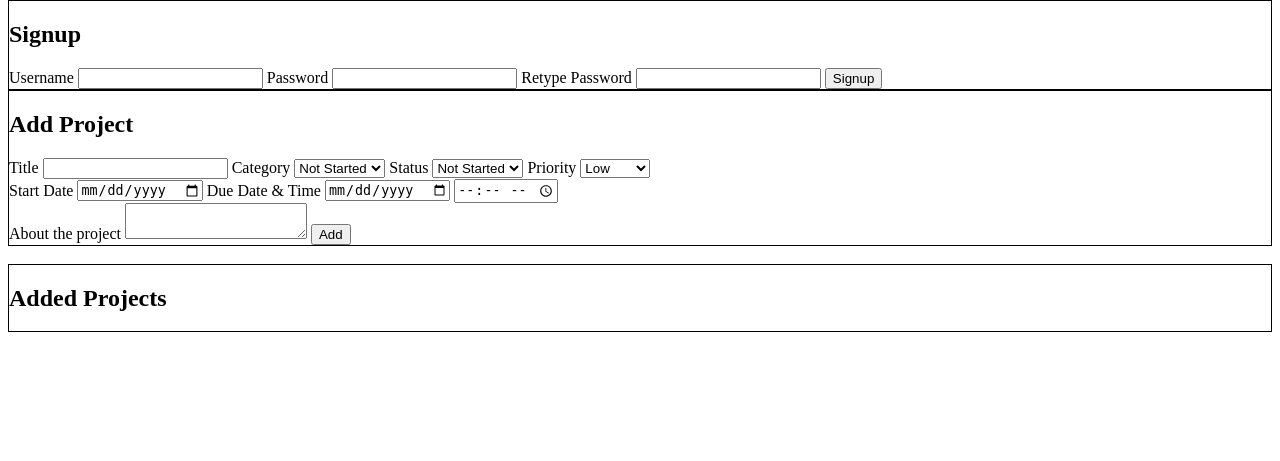
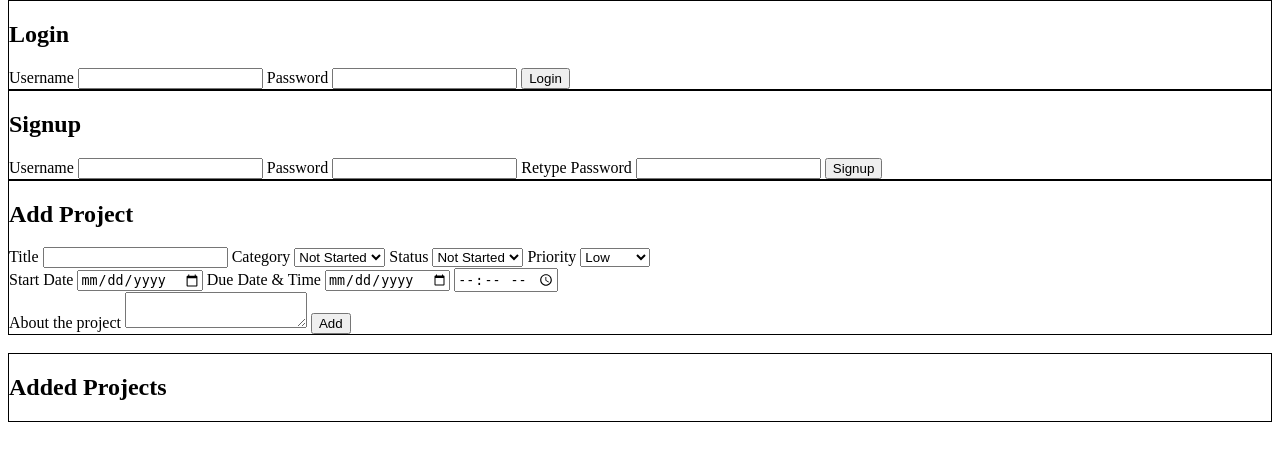
Before and after one commit to harpreetsgill/project-tracker, a PHP site: page / in a window 1280 px wide. Shown: the part 44-505 px from the top of the page. Run offline with PHP 8.4, Linux system fonts and the light colour scheme; data that the repository does not hold is empty.

Commit message:
Username match

```diff
--- a/index.php
+++ b/index.php
@@ -4,6 +4,21 @@
     require_once('partials/navbar.php');
 
 ?>
+
+<!-- Login Form -->
+<div style="border: 1px solid black">
+    <h2>Login</h2>
+    <form action="app/login.php" method="POST">
+        <label>Username</label>
+        <input type="text" name="login_username">
+
+        <label>Password</label>
+        <input type="password" name="login_password">
+
+        <input type="submit" value="Login" name="login_add">
+    </form>
+</div>
+
 <!-- Signup Form -->
 <div style="border: 1px solid black">
     <h2>Signup</h2>
```
Also changed, not shown: app/login.php (added, +42 -0 lines).
